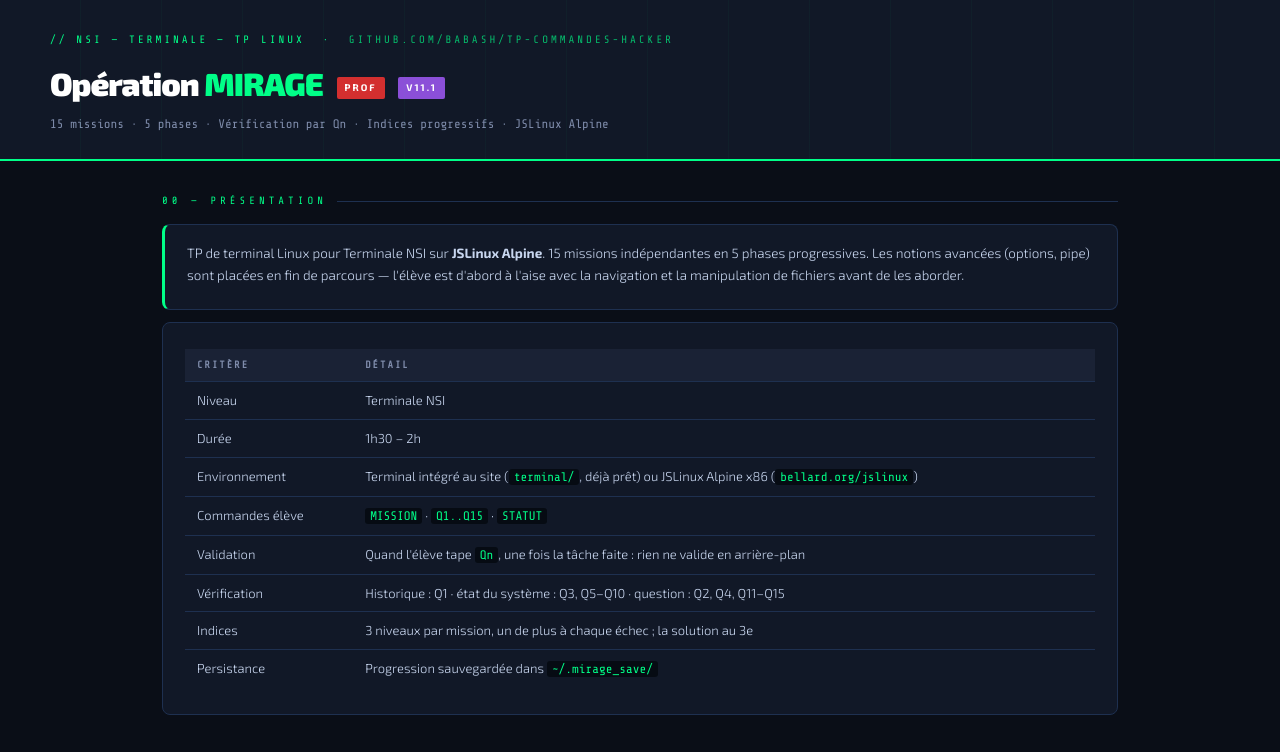
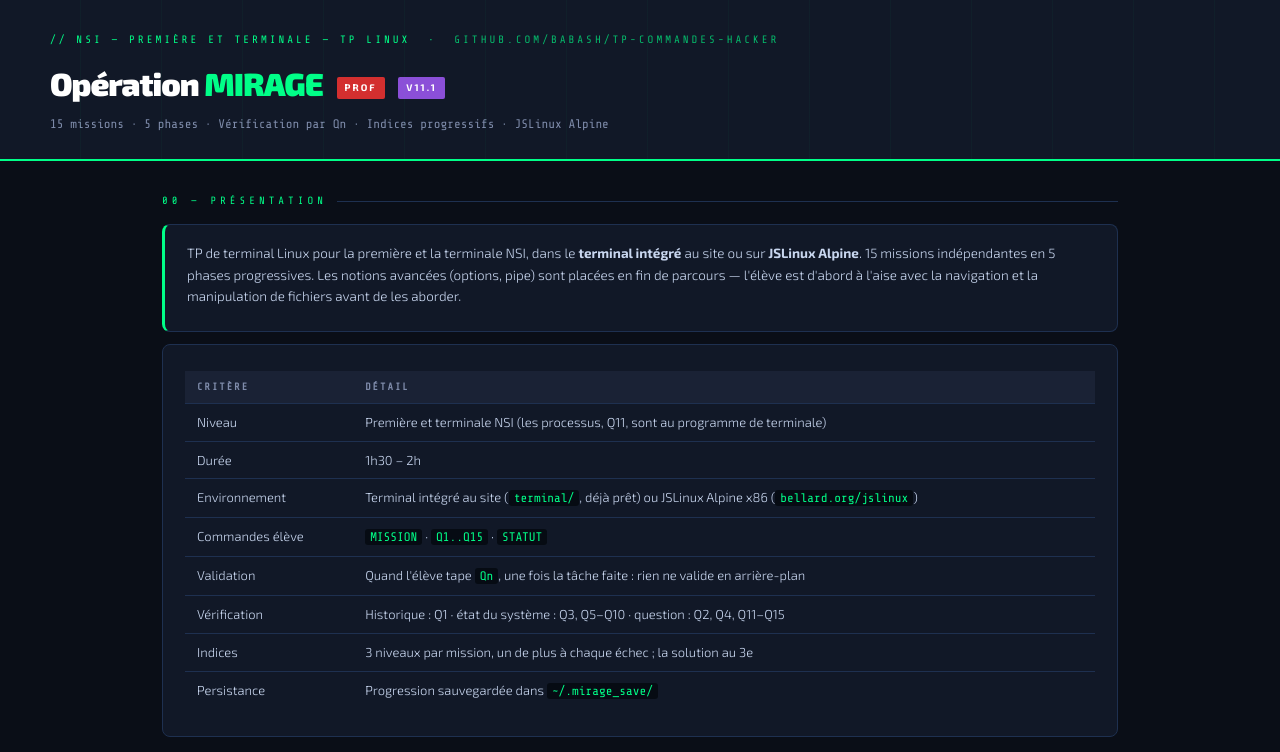
Before and after one commit to babash/TP-commandes-hacker, a plain HTML site: page fiche_prof_mirage.html in a window 1280 px wide. Shown: the top 752 px of the page. Drawn offline with nearby package versions, Linux system fonts and the light colour scheme.

Commit message:
[T81][atelier] Fiches : « NSI — Première et terminale », auteur et licence au pied
Décision du 10/11 sur le niveau : en-tête et pied de la fiche élève, en-tête,
présentation et niveau de la fiche professeur. Pied de la fiche élève à 10 mm du
bord avec « Babash - NSI Tani Malandi · CC BY-SA 4.0 ». Toujours une page A4.

Co-Authored-By: Claude Opus 5.5 <noreply@anthropic.com>
Claude-Session: https://claude.ai/code/session_019Pv5zUTCcy8RuVs3PaWQzs

```diff
--- a/fiche_prof_mirage.html
+++ b/fiche_prof_mirage.html
@@ -91,7 +91,7 @@ ul.cl li > span{min-width:0;}
 </head>
 <body>
 <header>
-  <div class="htag">// NSI — Terminale — TP Linux &nbsp;·&nbsp; <a href="https://github.com/babash/TP-commandes-hacker">github.com/babash/TP-commandes-hacker</a></div>
+  <div class="htag">// NSI — Première et terminale — TP Linux &nbsp;·&nbsp; <a href="https://github.com/babash/TP-commandes-hacker">github.com/babash/TP-commandes-hacker</a></div>
   <h1>Opération <span>MIRAGE</span> <span class="badge bp">PROF</span> <span class="badge bv">v11.1</span></h1>
   <div class="sub">15 missions · 5 phases · Vérification par Qn · Indices progressifs · JSLinux Alpine</div>
 </header>
@@ -102,12 +102,12 @@ ul.cl li > span{min-width:0;}
 <section>
   <div class="st">00 — Présentation</div>
   <div class="card ca">
-    <p>TP de terminal Linux pour Terminale NSI sur <strong>JSLinux Alpine</strong>. 15 missions indépendantes en 5 phases progressives. Les notions avancées (options, pipe) sont placées en fin de parcours — l'élève est d'abord à l'aise avec la navigation et la manipulation de fichiers avant de les aborder.</p>
+    <p>TP de terminal Linux pour la première et la terminale NSI, dans le <strong>terminal intégré</strong> au site ou sur <strong>JSLinux Alpine</strong>. 15 missions indépendantes en 5 phases progressives. Les notions avancées (options, pipe) sont placées en fin de parcours — l'élève est d'abord à l'aise avec la navigation et la manipulation de fichiers avant de les aborder.</p>
   </div>
   <div class="card">
     <table>
       <tr><th>Critère</th><th>Détail</th></tr>
-      <tr><td>Niveau</td><td>Terminale NSI</td></tr>
+      <tr><td>Niveau</td><td>Première et terminale NSI (les processus, Q11, sont au programme de terminale)</td></tr>
       <tr><td>Durée</td><td>1h30 – 2h</td></tr>
       <tr><td>Environnement</td><td>Terminal intégré au site (<code>terminal/</code>, déjà prêt) ou JSLinux Alpine x86 (<code>bellard.org/jslinux</code>)</td></tr>
       <tr><td>Commandes élève</td><td><code>MISSION</code> · <code>Q1..Q15</code> · <code>STATUT</code></td></tr>
```
Also changed, not shown: fiche_eleve_mirage.html (+3 -3 lines).
